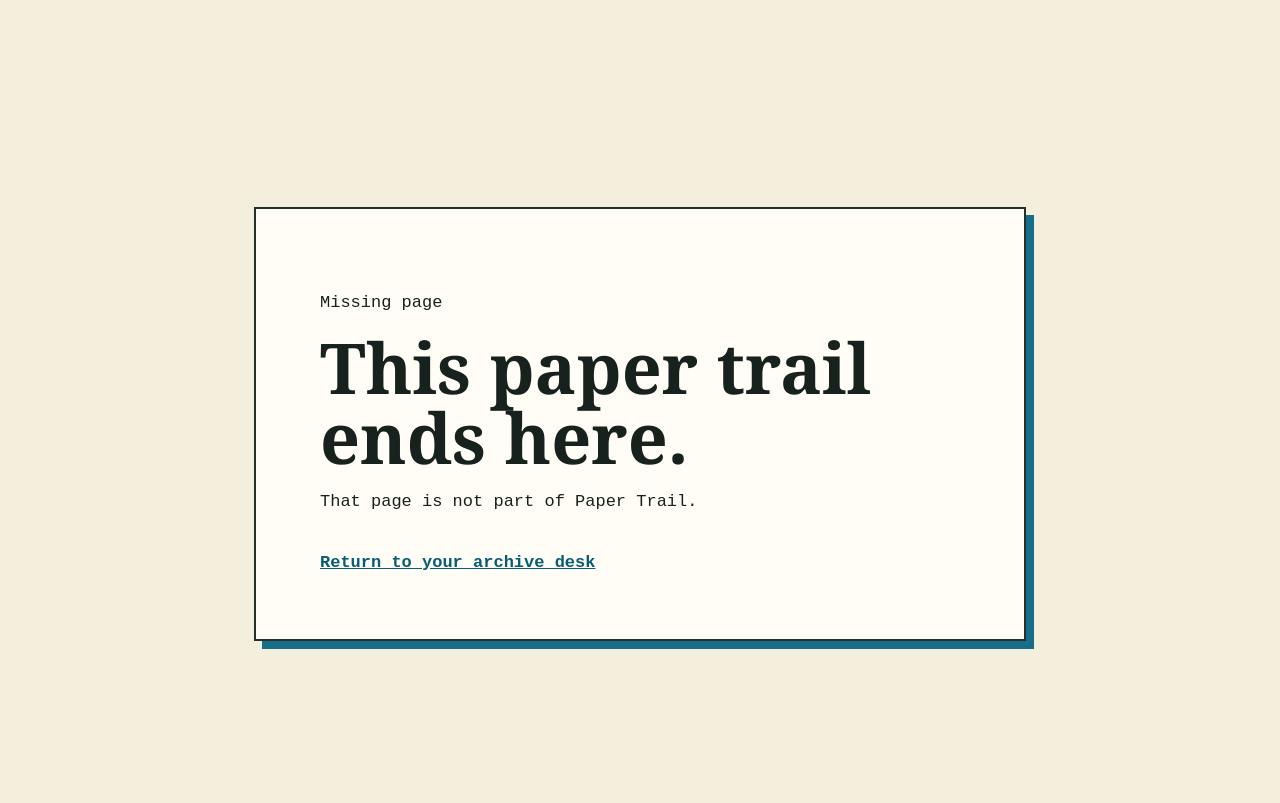
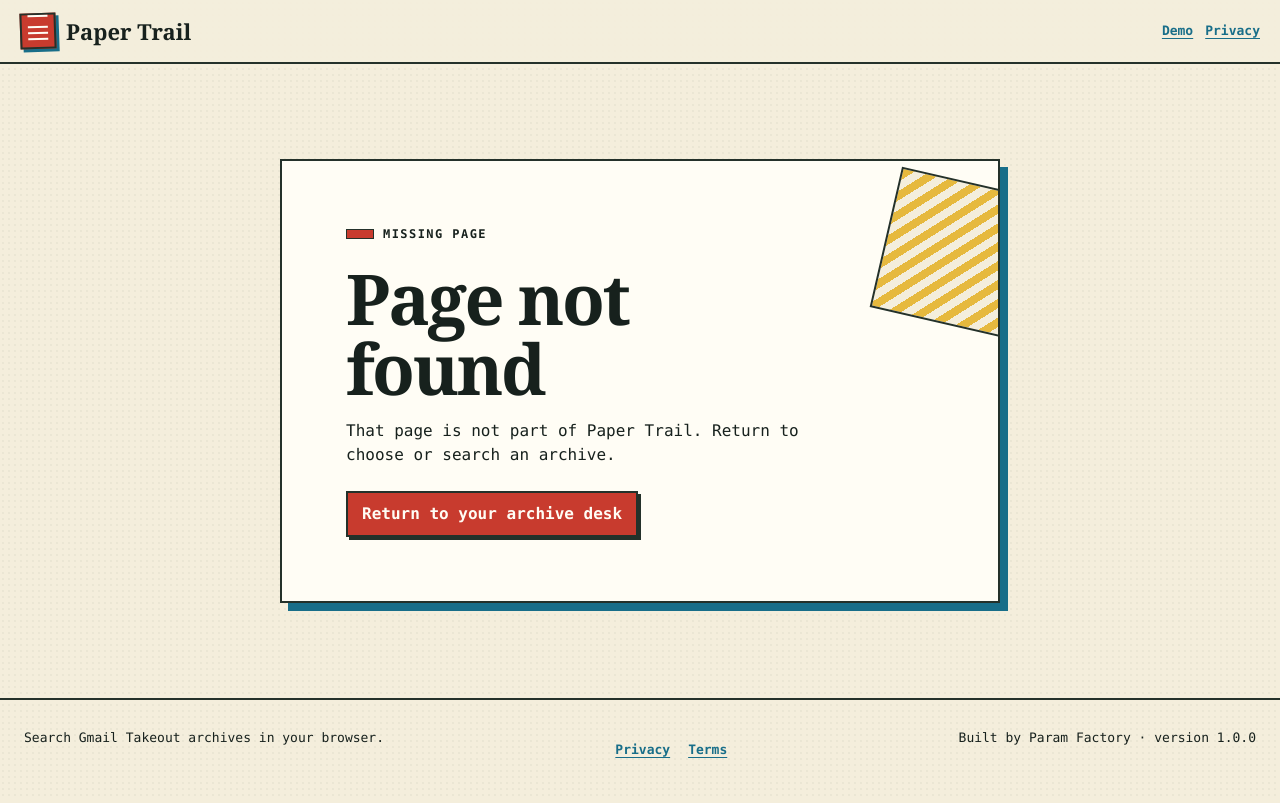
Before and after one commit to B-Divyesh/sf-mbox-takeout-viewer, a website: page public/404.html in a window 1280 px wide. Drawn offline with Linux system fonts and the light colour scheme.

Commit message:
fix: close review two findings

```diff
--- a/public/404.html
+++ b/public/404.html
@@ -1 +1,76 @@
-<!doctype html><html lang="en"><head><meta charset="utf-8"><meta name="viewport" content="width=device-width"><meta name="theme-color" content="#f4eedc"><meta name="description" content="The requested Paper Trail page was not found."><link rel="icon" href="/icon.svg" type="image/svg+xml"><title>Page not found — Paper Trail</title><style>body{margin:0;min-height:100vh;display:grid;place-items:center;padding:24px;background:#f4eedc;color:#17211d;font:17px/1.5 ui-monospace,monospace}main{max-width:640px;border:2px solid #24312a;background:#fffdf5;padding:clamp(28px,6vw,64px);box-shadow:8px 8px 0 #186e89}h1{margin:0;font:700 clamp(42px,8vw,70px)/1 Georgia,serif}a{display:inline-block;margin-top:18px;color:#075d76;font-weight:800}a:focus-visible{outline:4px solid #c83b2e;outline-offset:3px}</style></head><body><main><p>Missing page</p><h1>This paper trail ends here.</h1><p>That page is not part of Paper Trail.</p><a href="/">Return to your archive desk</a></main></body></html>
+<!doctype html>
+<html lang="en">
+  <head>
+    <meta charset="utf-8">
+    <meta name="viewport" content="width=device-width, initial-scale=1, viewport-fit=cover">
+    <meta name="theme-color" content="#f4eedc">
+    <meta name="description" content="The requested Paper Trail page was not found. Return to search a Gmail Takeout archive.">
+    <link rel="canonical" href="https://mbox-takeout-viewer.sociobot.in/404">
+    <link rel="icon" href="/icon.svg" type="image/svg+xml">
+    <link rel="apple-touch-icon" href="/icons/icon-192.png">
+    <meta property="og:type" content="website">
+    <meta property="og:title" content="Page not found — Paper Trail">
+    <meta property="og:description" content="The requested Paper Trail page was not found. Return to search a Gmail Takeout archive.">
+    <meta property="og:image" content="https://mbox-takeout-viewer.sociobot.in/assets/social-preview.webp">
+    <meta name="twitter:card" content="summary_large_image">
+    <meta name="twitter:title" content="Page not found — Paper Trail">
+    <meta name="twitter:description" content="The requested Paper Trail page was not found. Return to search a Gmail Takeout archive.">
+    <meta name="twitter:image" content="https://mbox-takeout-viewer.sociobot.in/assets/social-preview.webp">
+    <title>Page not found — Paper Trail</title>
+    <style>
+      :root { color-scheme: light dark; --paper:#f4eedc; --sheet:#fffdf5; --ink:#17211d; --tomato:#c83b2e; --blue:#186e89; --mustard:#e6b93e; --rule:#24312a; }
+      * { box-sizing:border-box; }
+      body { min-height:100vh; margin:0; color:var(--ink); background-color:var(--paper); background-image:radial-gradient(rgb(23 33 29 / 4%) .8px,transparent .8px); background-size:6px 6px; font:16px/1.5 ui-monospace,SFMono-Regular,Menlo,Monaco,Consolas,monospace; }
+      a { color:var(--blue); text-underline-offset:3px; }
+      a:hover { text-decoration-thickness:2px; }
+      :focus-visible { outline:4px solid var(--tomato); outline-offset:3px; }
+      .skip { position:fixed; z-index:10; top:8px; left:8px; padding:12px; color:var(--ink); border:2px solid var(--rule); background:var(--sheet); transform:translateY(-160%); }
+      .skip:focus { transform:none; }
+      .shell { min-height:100vh; display:flex; flex-direction:column; }
+      header { min-height:64px; display:flex; align-items:center; justify-content:space-between; gap:16px; padding:8px max(20px,calc((100vw - 1440px)/2)); border-bottom:2px solid var(--rule); background:color-mix(in srgb,var(--paper) 94%,transparent); }
+      .brand { display:flex; align-items:center; gap:10px; color:var(--ink); font:800 22px Georgia,'Times New Roman',serif; text-decoration:none; }
+      .brand-mark { position:relative; width:36px; height:36px; border:2px solid var(--rule); background:var(--tomato); box-shadow:3px 3px 0 var(--blue); transform:rotate(-2deg); }
+      .brand-mark::before,.brand-mark::after { position:absolute; right:6px; left:6px; height:2px; content:''; background:#fffdf5; }
+      .brand-mark::before { top:11px; box-shadow:0 6px 0 #fffdf5,0 12px 0 #fffdf5; }
+      nav { display:flex; flex-wrap:wrap; gap:12px; align-items:center; font-size:13px; font-weight:850; }
+      nav a { min-height:44px; display:inline-flex; align-items:center; }
+      main { flex:1; display:grid; place-items:center; padding:clamp(32px,7vw,92px) 24px; }
+      .lost-sheet { position:relative; width:min(720px,100%); padding:clamp(28px,6vw,64px); overflow:hidden; border:2px solid var(--rule); background:var(--sheet); box-shadow:8px 8px 0 var(--blue); }
+      .lost-sheet::before { position:absolute; top:20px; right:-30px; width:140px; height:140px; border:2px solid var(--rule); content:''; background:repeating-linear-gradient(135deg,var(--mustard) 0 8px,var(--paper) 8px 16px); transform:rotate(13deg); }
+      .lost-sheet > * { position:relative; }
+      .eyebrow { display:flex; align-items:center; gap:9px; margin:0; font-size:12px; font-weight:850; letter-spacing:.12em; text-transform:uppercase; }
+      .eyebrow::before { width:26px; height:8px; border:1px solid var(--rule); content:''; background:var(--tomato); }
+      h1 { max-width:11ch; margin:20px 0 16px; font:700 clamp(42px,8vw,70px)/1 Georgia,'Times New Roman',serif; letter-spacing:-.035em; }
+      p { max-width:52ch; margin:0 0 24px; }
+      .button { display:inline-flex; min-height:44px; align-items:center; justify-content:center; padding:9px 14px; color:#fffdf5; border:2px solid var(--rule); background:var(--tomato); box-shadow:3px 3px 0 var(--rule); font-weight:750; text-decoration:none; }
+      .button:active { box-shadow:1px 1px 0 var(--rule); transform:translate(2px,2px); }
+      footer { display:flex; flex-wrap:wrap; justify-content:space-between; gap:16px; padding:28px max(24px,calc((100vw - 1440px)/2)); border-top:2px solid var(--rule); font-size:13px; }
+      footer nav { gap:18px; }
+      @media (prefers-color-scheme:dark) { :root { --paper:#1e211d; --sheet:#292c27; --ink:#f7f0da; --tomato:#f26b5b; --blue:#59b9d1; --mustard:#e8be50; --rule:#d7dccb; } .button { color:#17211d; } }
+      @media (max-width:620px) { header { padding-inline:14px; } .brand { gap:7px; font-size:19px; } .brand-mark { width:31px; height:31px; } nav { gap:8px; font-size:12px; } footer { display:grid; } }
+      @media (prefers-reduced-motion:reduce) { *,*::before,*::after { scroll-behavior:auto!important; animation-duration:.01ms!important; transition-duration:.01ms!important; } }
+    </style>
+  </head>
+  <body>
+    <a class="skip" href="#main">Skip to main content</a>
+    <div class="shell">
+      <header>
+        <a class="brand" href="/" aria-label="Paper Trail home"><span class="brand-mark" aria-hidden="true"></span>Paper Trail</a>
+        <nav aria-label="Primary"><a href="/demo">Demo</a><a href="/privacy/">Privacy</a></nav>
+      </header>
+      <main id="main">
+        <section class="lost-sheet" aria-labelledby="not-found-title">
+          <p class="eyebrow">Missing page</p>
+          <h1 id="not-found-title">Page not found</h1>
+          <p>That page is not part of Paper Trail. Return to choose or search an archive.</p>
+          <a class="button" href="/">Return to your archive desk</a>
+        </section>
+      </main>
+      <footer>
+        <span>Search Gmail Takeout archives in your browser.</span>
+        <nav aria-label="Legal"><a href="/privacy/">Privacy</a><a href="/terms/">Terms</a></nav>
+        <span>Built by Param Factory · version 1.0.0</span>
+      </footer>
+    </div>
+  </body>
+</html>
--- a/src/styles.css
+++ b/src/styles.css
@@ -60,6 +60,7 @@
 .promise-list li::before { content: '✓'; display: grid; place-items: center; flex: 0 0 24px; height: 24px; background: var(--mustard); border: 1px solid var(--rule); font-weight: 900; }
 .hero-actions { display: flex; flex-wrap: wrap; gap: 12px; margin-top: 28px; }
 .file-note { margin-top: 14px; font-size: 13px; color: var(--muted); }
+.backup-note { margin-top: 8px; max-width: 44ch; font-size: 13px; color: var(--muted); }
 .hero-art-wrap { position: relative; }
 .hero-art-wrap::before { content: ''; position: absolute; inset: 18px -12px -12px 18px; background: var(--blue); border: 2px solid var(--rule); transform: rotate(1.5deg); }
 .hero-art { display: block; width: 100%; height: auto; border: 2px solid var(--rule); position: relative; filter: saturate(.94) contrast(1.02); }
```
Also changed, not shown: src/main.ts (+8 -3 lines), tests/app.spec.ts (+53 -9 lines), .factory/claims.json, .factory/copy-audit.md.
